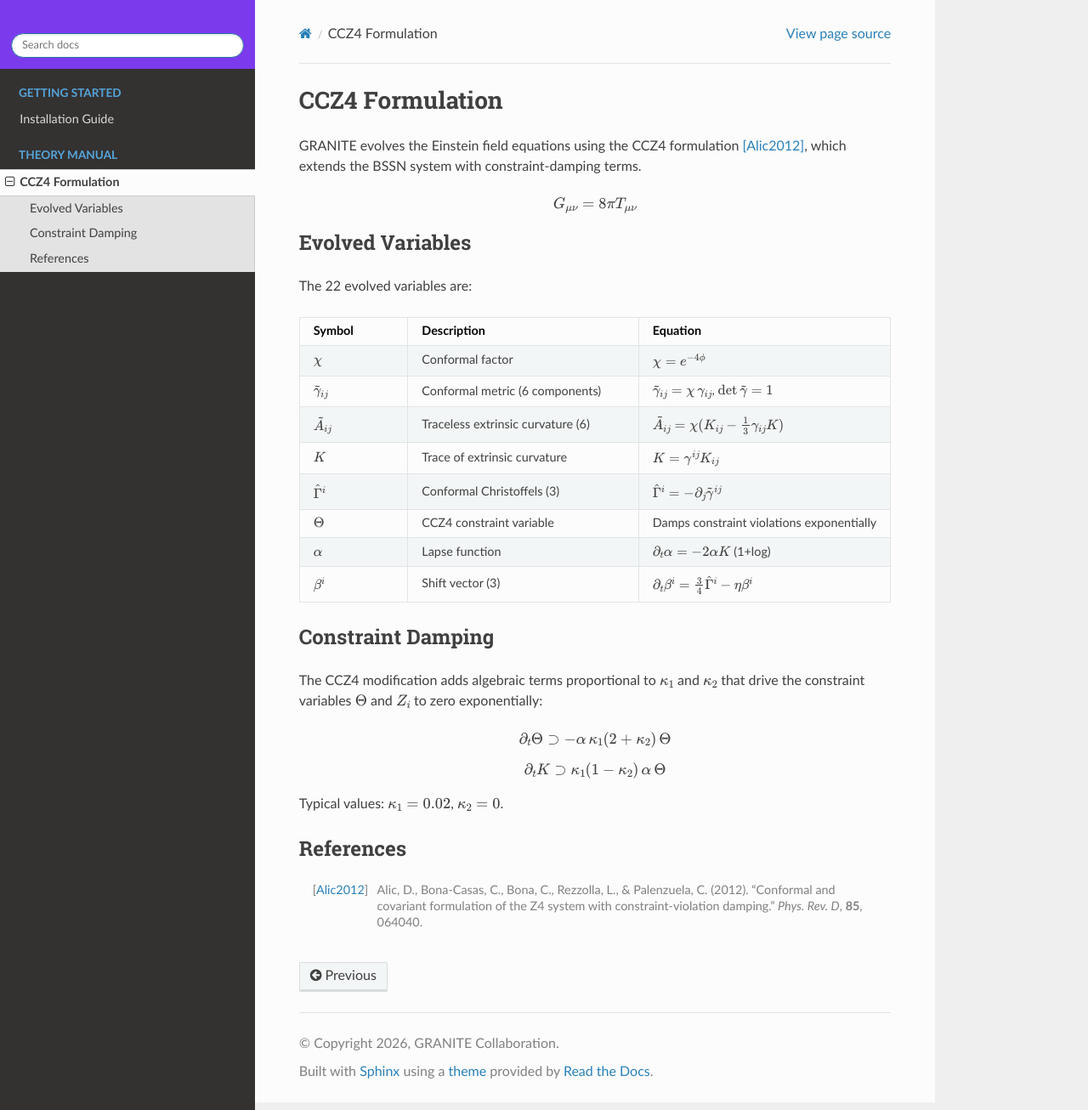
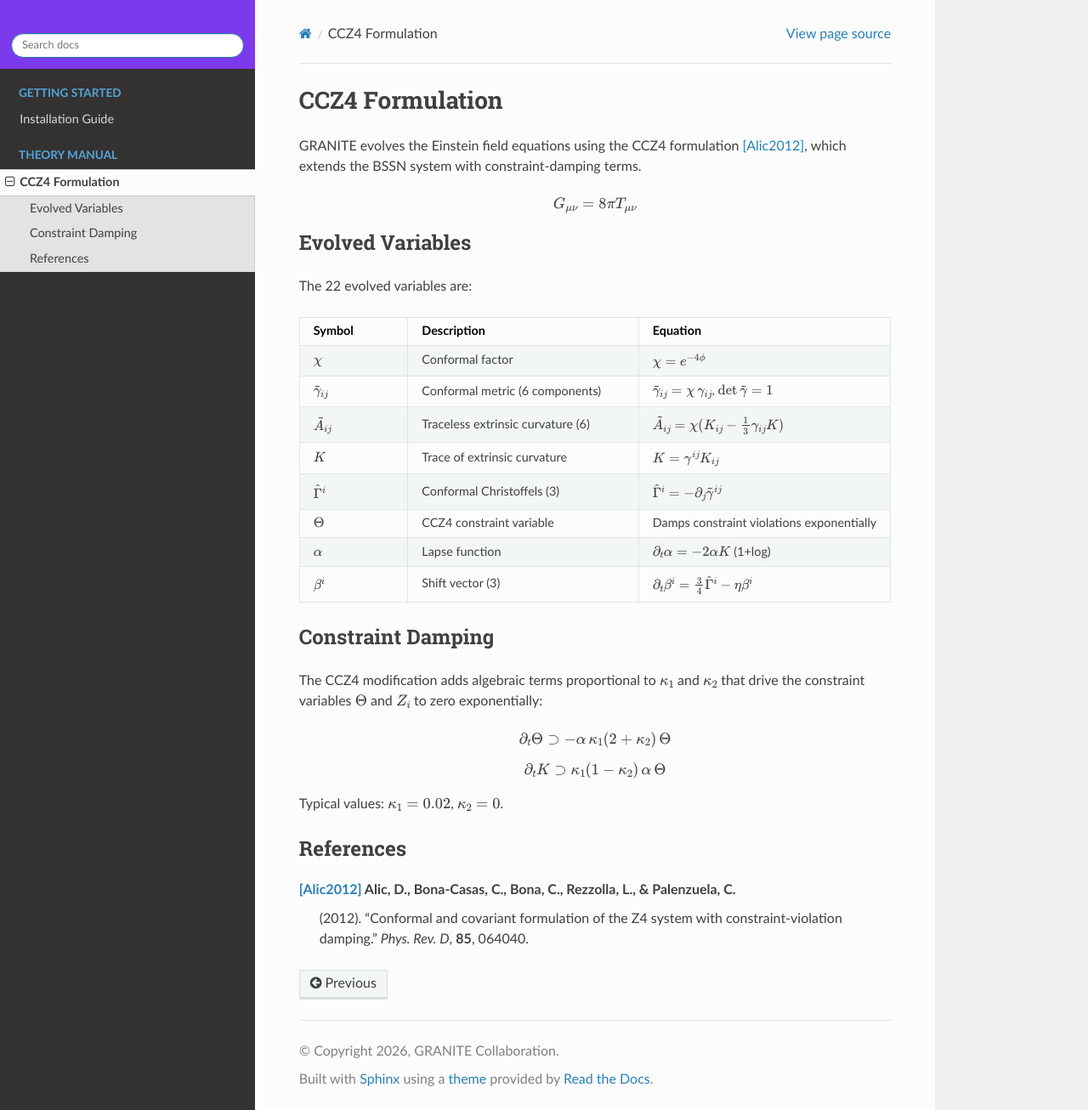
Before and after one commit to LiranOG/Granite, a Sphinx documentation site: the page built from docs/theory/ccz4.rst, in a window 1280 px wide and 1306 px high. Shown: the whole window at 85% size. Built offline with Sphinx 7.4.7 and the Read the Docs theme 3.1.0, drawn with Linux system fonts in a browser that asks for light colours; pages that are not in the unit, such as notebooks, are missing from menus; some of the changed lines change nothing that is shown.

Commit message:
Update ccz4.rst

```diff
--- a/docs/theory/ccz4.rst
+++ b/docs/theory/ccz4.rst
@@ -2,7 +2,7 @@
 =================
 
 GRANITE evolves the Einstein field equations using the CCZ4 formulation
-[Alic2012]_, which extends the BSSN system with constraint-damping terms.
+`[Alic2012] <https://arxiv.org/abs/1106.2254>`_, which extends the BSSN system with constraint-damping terms.
 
 .. math::
 
@@ -62,9 +62,10 @@
 
 Typical values: :math:`\kappa_1 = 0.02`, :math:`\kappa_2 = 0`.
 
+
 References
 ----------
 
-.. [Alic2012] Alic, D., Bona-Casas, C., Bona, C., Rezzolla, L., & Palenzuela, C.
+`[Alic2012] <https://arxiv.org/abs/1106.2254>`_ Alic, D., Bona-Casas, C., Bona, C., Rezzolla, L., & Palenzuela, C.
    (2012). "Conformal and covariant formulation of the Z4 system with
    constraint-violation damping." *Phys. Rev. D*, **85**, 064040.
```
